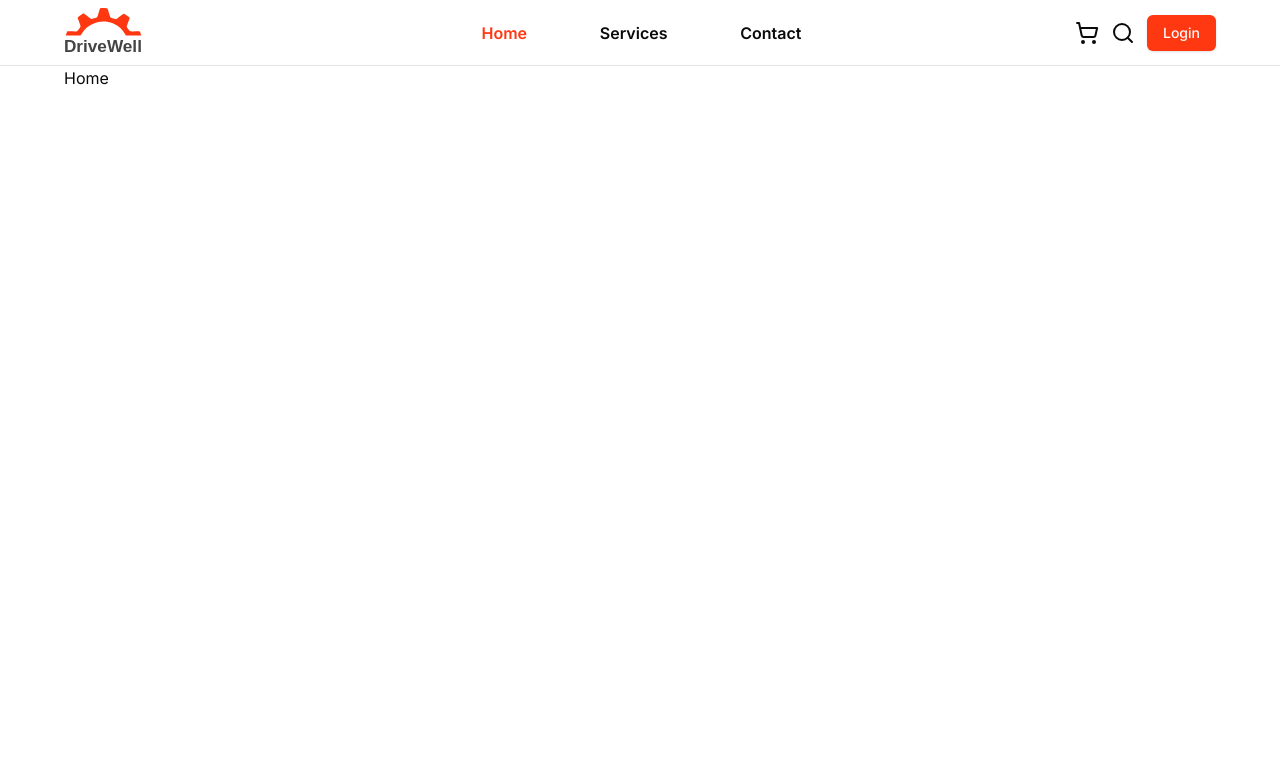
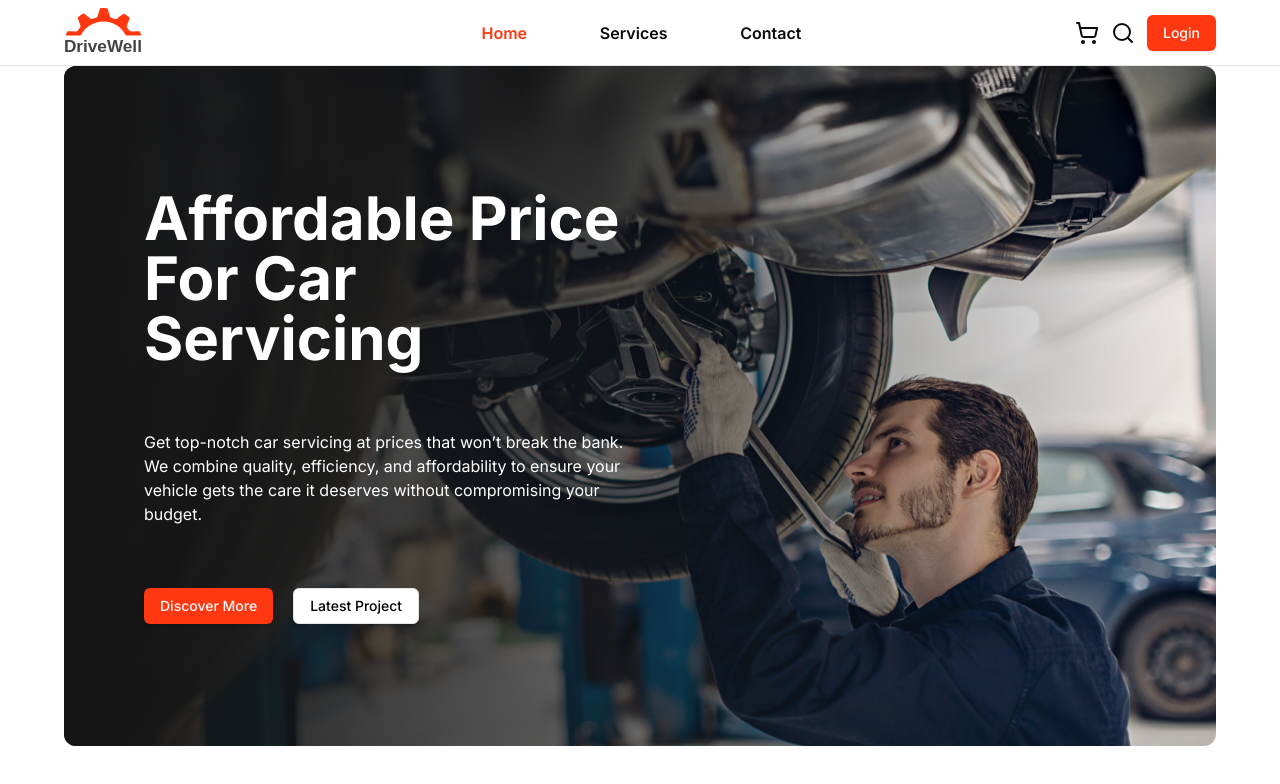
Before and after one commit to AdibHoque/DriveWell, a Next.js app: page / in a window 1280 px wide. Shown: the top 784 px of the page. Built offline with nearby package versions, Linux system fonts and the light colour scheme.

Commit message:
Added Hero section

```diff
--- a/app/(root)/page.tsx
+++ b/app/(root)/page.tsx
@@ -1,7 +1,9 @@
+import Hero from "@/components/shared/Hero";
+
 export default function Home() {
   return (
     <div className="wrapper">
-      <p>Home</p>
+      <Hero></Hero>
     </div>
   );
 }
--- /dev/null
+++ b/components/shared/Hero.tsx
@@ -0,0 +1,27 @@
+import {Button} from "../ui/button";
+
+function Hero() {
+  return (
+    <div className="relative bg-[url('/images/banner/5.jpg')] bg-cover bg-center rounded-xl h-[85vh]">
+      <div className="rounded-xl absolute inset-0 bg-gradient-to-r from-[rgb(21,21,21)] to-[rgb(21,21,21)] lg:via-[rgba(21,21,21,0.60)] lg:to-[rgba(21,21,21,0)] opacity-70 lg:opacity-100"></div>
+      <div className="relative flex flex-col items-center text-center lg:text-start lg:items-start justify-center p-4 gap-5 lg:justify-evenly h-full lg:w-1/2 lg:p-20 lg:pr-0 text-white">
+        <h1 className="font-bold text-4xl md:text-5xl lg:text-6xl">
+          Affordable Price For Car Servicing
+        </h1>
+        <p>
+          Get top-notch car servicing at prices that won’t break the bank. We
+          combine quality, efficiency, and affordability to ensure your vehicle
+          gets the care it deserves without compromising your budget.
+        </p>
+        <div className="flex gap-5">
+          <Button>Discover More</Button>
+          <Button variant="outline" className="text-black">
+            Latest Project
+          </Button>
+        </div>
+      </div>
+    </div>
+  );
+}
+
+export default Hero;
```
